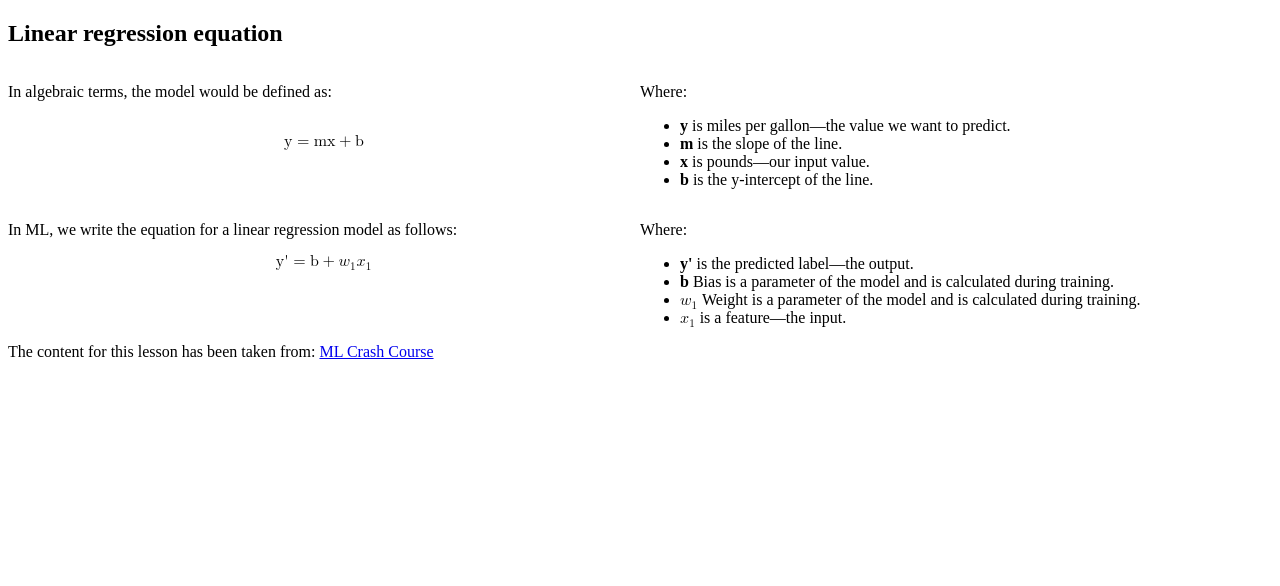
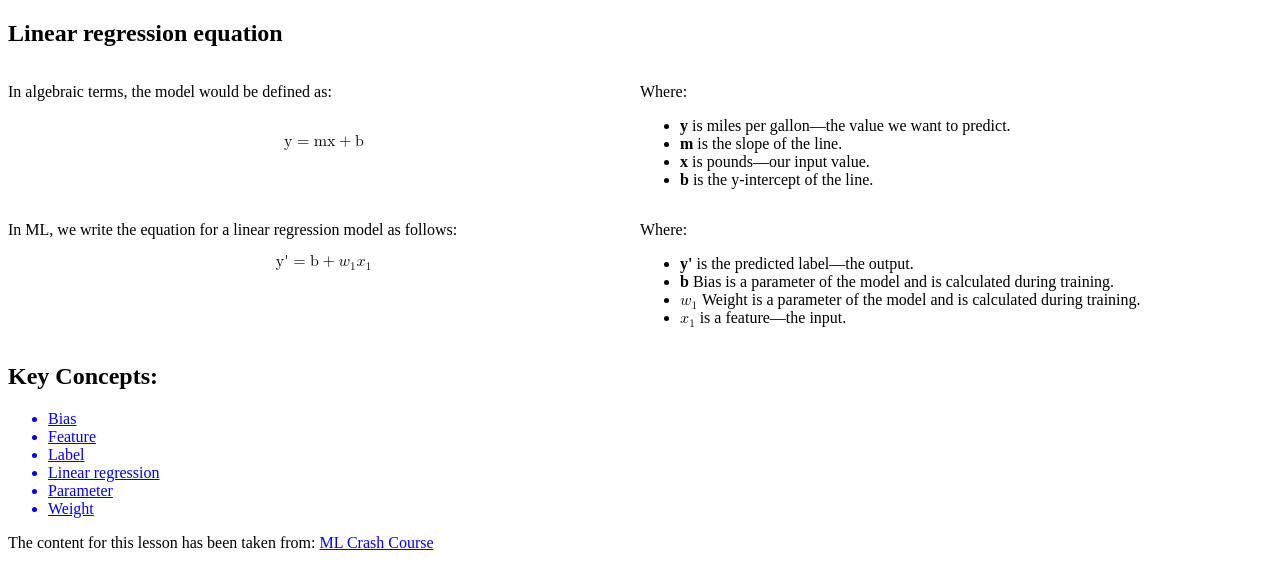
Before and after one commit to skala2301/ML, a plain HTML site: page lessons/lesson_1/linear_regression_equation.html in a window 1280 px wide. Drawn offline with Linux system fonts and the light colour scheme.

Commit message:
added key concepts

```diff
--- /dev/null
+++ b/js/data_helper.js
@@ -0,0 +1,24 @@
+const buildData = async (data_route, topic, content, seccion) => {
+    const contentElement = document.querySelector(`#${content}`);
+    const lessonData = await fetchData(data_route);
+    console.log(lessonData);
+    const data = lessonData.find((item) => item.key === topic);
+
+    const contentData = data.content.find(item => item.type === seccion);
+
+    contentElement.innerHTML = "";
+    contentData.data.forEach((item) => {
+        const listElement = document.createElement('li');
+        listElement.textContent = `${item.label} `;
+        const anchorElement = document.createElement('a');
+        anchorElement.href = item.url;
+        anchorElement.target = "_blank";
+        anchorElement.appendChild(listElement);
+
+        contentElement.appendChild(anchorElement);
+    }
+    );
+
+}
+
+//`/lesson/lesson_1/special_content/content.json`
--- a/lessons/lesson_1/linear_regression_equation.html
+++ b/lessons/lesson_1/linear_regression_equation.html
@@ -2,6 +2,8 @@
 <html>
     <header>
         <link rel="stylesheet" href="../../styles/style.css">
+        <script src='../../js/fetcher.js'></script>
+
 
     </header>
     <body>
@@ -97,6 +99,21 @@
 
         </section>
 
+        <section>
+            <h2>
+                Key Concepts:
+            </h2>
+            <ul id="key-concepts-list">
+                <li>Bias</li>
+                <li>Feature</li>
+                <li>Label</li>
+                <li>Linear regression</li>
+                <li>Parameter</li>
+                <li>Weight</li>
+            </ul>
+
+        </section>
+
     </body>
     <footer>
         The content for this lesson has been taken from: <a
@@ -104,5 +121,12 @@
         target="_blank">
              ML Crash Course
         </a>
+        <script src='../../js/data_helper.js'>
+
+        </script>
+        <script>
+            buildData('/lessons/lesson_1/special_content/content.json', 'lesson_1', 'key-concepts-list', 'keypoints');
+
+        </script>
     </footer>
 </html>
--- /dev/null
+++ b/lessons/lesson_1/special_content/content.json
@@ -0,0 +1,58 @@
+
+[
+    {
+        "key": "lesson_1",
+        "title": "Lesson 1",
+        "content": [
+            {
+                "type": "text",
+                "text": "This is the first lesson of the course."
+            },
+            {
+                "type": "keypoints",
+                "data": [
+                    {
+                        "label": "Bias",
+                        "description": "This is the first key point of the lesson.",
+                        "url": "https://developers.google.com/machine-learning/glossary#bias-math-or-bias-term"
+                    },
+                    {
+                        "label": "Feature",
+                        "description": "An input variable to a machine learning model.",
+                        "url": "https://developers.google.com/machine-learning/glossary#feature"
+                    },
+                    {
+                        "label": "Label",
+                        "description": "In supervised machine learning, the 'answer' or 'result' portion of an example.",
+                        "url": "https://developers.google.com/machine-learning/glossary#label"
+                    },
+                    {
+                        "label": "Linear regression",
+                        "description": "A type of machine learning model in which both of the following are true: The model is a linear model. The prediction is a floating-point value. (This is the regression part of linear regression.)",
+                        "url": "https://developers.google.com/machine-learning/glossary#linear-regression"
+                    },
+                    {
+                        "label": "Parameter",
+                        "description": "The weights and biases that a model learns during training.",
+                        "url": "https://developers.google.com/machine-learning/glossary#parameter"
+                    },
+                    {
+                        "label": "Weight",
+                        "description": "A value that a model multiplies by another value. Training is the process of determining a model's ideal weights; inference is the process of using those learned weights to make predictions.",
+                        "url": "https://developers.google.com/machine-learning/glossary#weight"
+                    }
+                ]
+            },
+            {
+                "type": "image",
+                "src": "/images/lesson_1/image1.jpg"
+            },
+            {
+                "type": "video",
+                "src": "/videos/lesson_1/video1.mp4"
+            }
+        ]
+
+    }
+
+    ]
```
